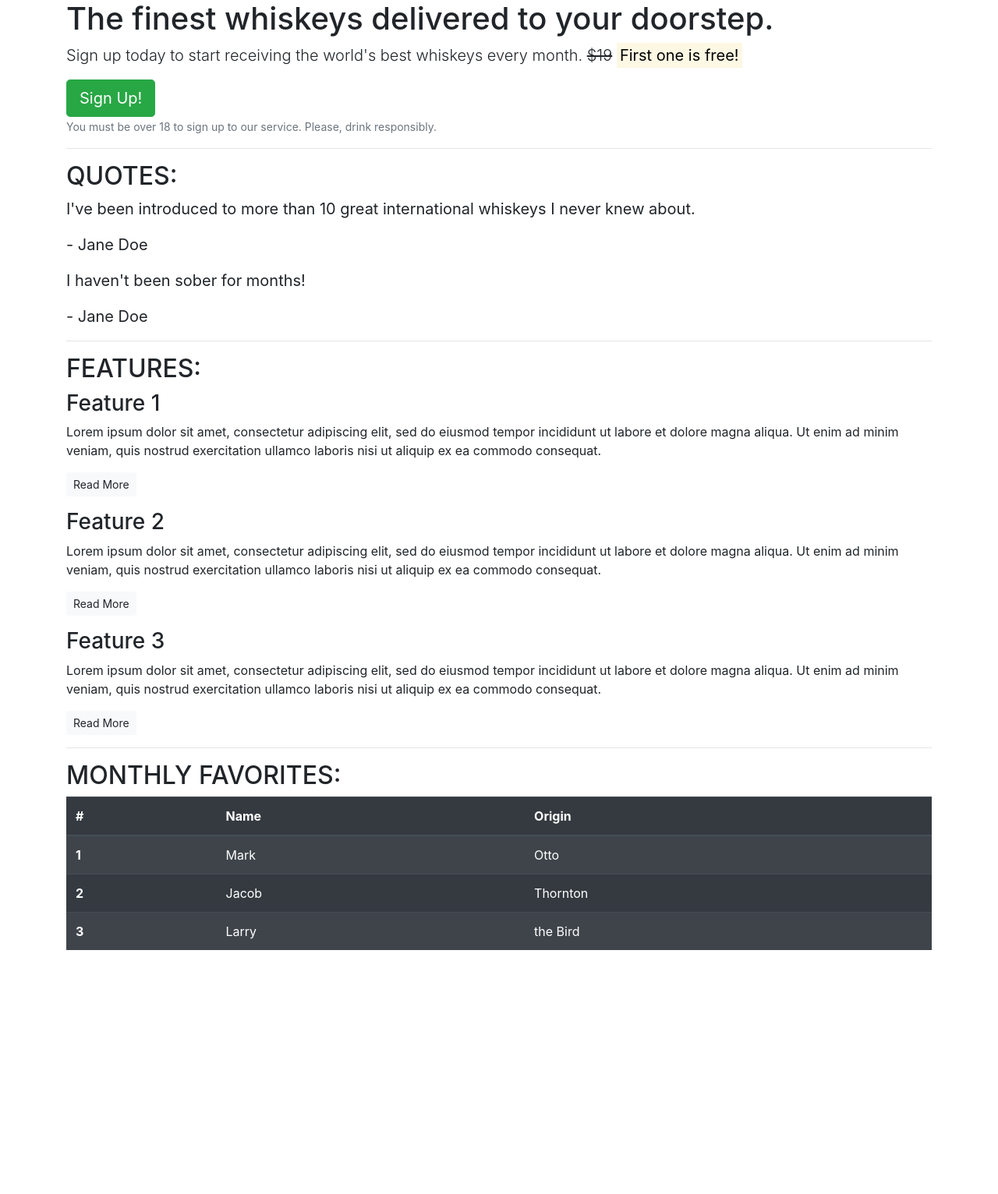
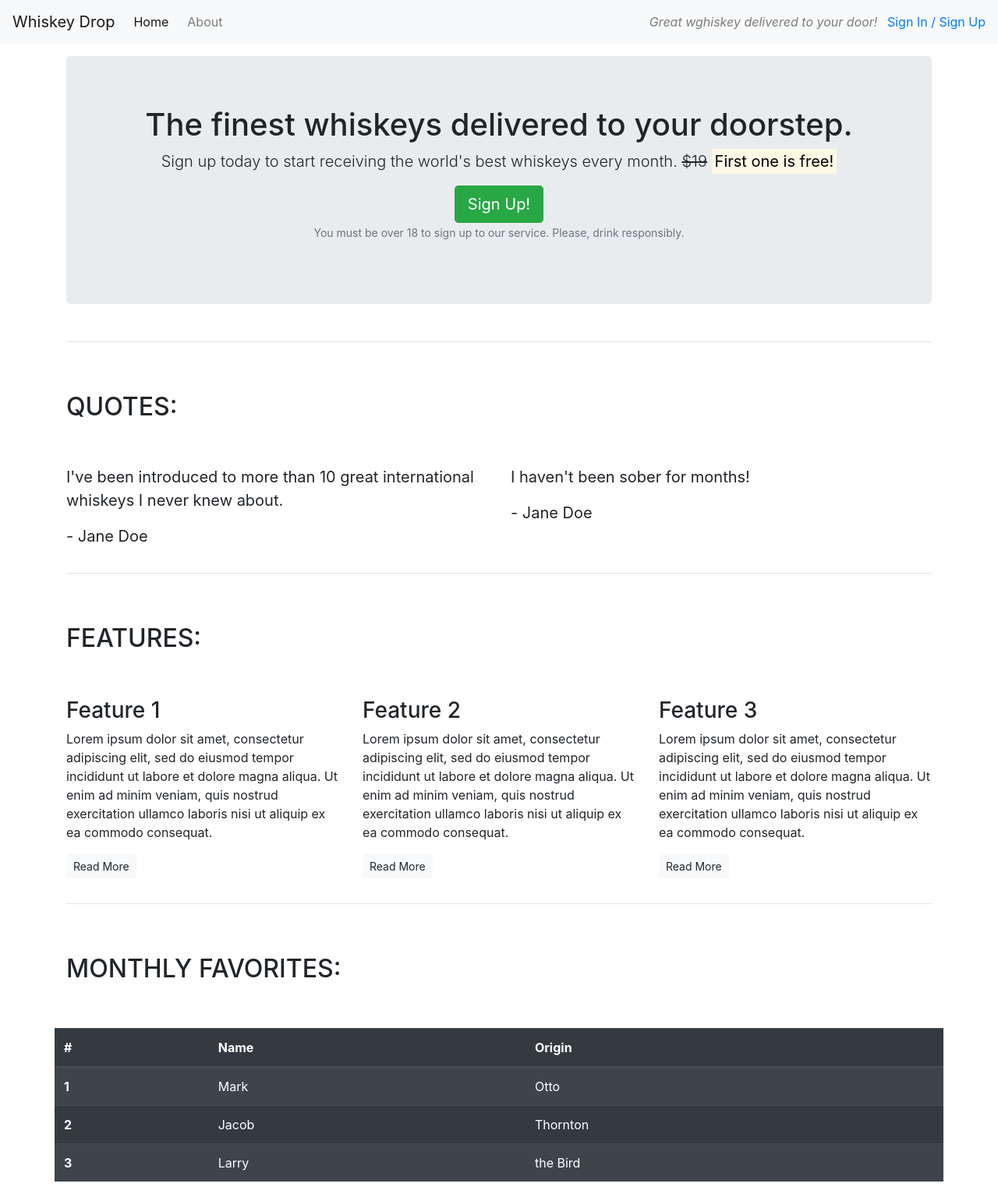
Before and after one commit to KimBergstroem/bootstrap-walkthrought, a website: page index.html in a window 1280 px wide. Shown: the whole page at 78% size. Before the commit the page ends 1235 px from the top, so only its background shows below. Drawn offline with nearby package versions, Linux system fonts and the light colour scheme.

Commit message:
Add: navbar with 4 a tags and styled it

```diff
--- a/index.html
+++ b/index.html
@@ -14,57 +14,106 @@
 </head>
 
 <body>
+    <nav class="navbar navbar-light bg-light navbar-expand-sm">
+        <a href="" class="navbar-brand">Whiskey Drop</a>
+        <ul class="navbar-nav mr-auto">
+            <li class="active nav-item mr-2"><a class="nav-link" href="nav-link" href="/home">Home</a></li>
+            <li class="nav-item mr-2"><a class="nav-link" href="nav-link" href="/about">About</a></li>
+            <li class="nav-item mr-2 d-block d-sm-none"><a class="nav-link" href="nav-link" href="/login">Sign In / Sign
+                    Up</a></li>
+        </ul>
+        <div class="d-none d-md-block">
+            <p class="navbar-text my-auto mr-2"><i>Great wghiskey delivered to your door!</i></p>
+            <a href="/login">Sign In / Sign Up</a>
+        </div>
+    </nav>
     <article class="container">
         <!-- Callout -->
-        <section class="callout">
+        <div class="row">
+            <div class="col-12">
+                <section class="callout jumbotron mt-3 text-center">
                     <h1>The finest whiskeys delivered to your doorstep.</h1>
-            <p class="lead">Sign up today to start receiving the world's best whiskeys every month. <s>$19</s>
+                    <p class="lead">Sign up today to start receiving the world's best whiskeys every month. <s
+                            class="d-none d-sm-inline">$19</s>
+                        <span class="d-inline d-sm-none"><br></span>
                         <strong><mark>First one is free!</mark></strong></p>
                     <button class="btn btn-success btn-lg">Sign Up!</button>
                     <p class="text-muted"><small>You must be over 18 to sign up to our service. Please, drink
                             responsibly.</small></p>
                 </section>
+            </div>
+        </div>
         <!-- /.callout -->
         <hr>
 
         <!-- Quotes -->
         <section class="quotes">
+            <div class="row">
+                <div class="col-12 my-5">
                     <h2 class="text-uppercase">Quotes:</h2>
+                </div>
+            </div>
+            <div class="row">
+                <div class="col-12 col-md-6">
                     <blockquote class="blockquote">
                         <p>I've been introduced to more than 10 great international whiskeys I never knew about.</p>
                         <p>- Jane Doe</p>
                     </blockquote>
+                </div>
+                <div class="col-12 col-md-6">
                     <blockquote class="blockquote">
                         <p>I haven't been sober for months!</p>
                         <p>- Jane Doe</p>
                     </blockquote>
+                </div>
         </section>
         <!-- /.quotes -->
         <hr>
 
         <!-- Features -->
         <section class="features">
+            <div class="row">
+                <div class="col-12 my-5">
                     <h2 class="text-uppercase">Features:</h2>
+                </div>
+            </div>
+            <div class="row">
+                <div class="col-12 col-md-6 col-lg-4">
                     <div class="feature">
                         <h3>Feature 1</h3>
-                <p>Lorem ipsum dolor sit amet, consectetur adipiscing elit, sed do eiusmod tempor incididunt ut labore
-                    et dolore magna aliqua. Ut enim ad minim veniam, quis nostrud exercitation ullamco laboris nisi ut
+                        <p>Lorem ipsum dolor sit amet, consectetur adipiscing elit, sed do eiusmod tempor incididunt ut
+                            labore
+                            et dolore magna aliqua. Ut enim ad minim veniam, quis nostrud exercitation ullamco laboris
+                            nisi
+                            ut
                             aliquip ex ea commodo consequat.</p>
                         <p><a class="btn btn-sm btn-light" href="#">Read More</a></p>
                     </div>
+                </div>
+                <div class="col-12 col-md-6 col-lg-4">
                     <div class="feature">
                         <h3>Feature 2</h3>
-                <p>Lorem ipsum dolor sit amet, consectetur adipiscing elit, sed do eiusmod tempor incididunt ut labore
-                    et dolore magna aliqua. Ut enim ad minim veniam, quis nostrud exercitation ullamco laboris nisi ut
+                        <p>Lorem ipsum dolor sit amet, consectetur adipiscing elit, sed do eiusmod tempor incididunt ut
+                            labore
+                            et dolore magna aliqua. Ut enim ad minim veniam, quis nostrud exercitation ullamco laboris
+                            nisi
+                            ut
                             aliquip ex ea commodo consequat.</p>
                         <p><a class="btn btn-sm btn-light" href="#">Read More</a></p>
                     </div>
+                </div>
+                <div class="col-12 d-md-none d-lg-block col-lg-4">
                     <div class="feature">
                         <h3>Feature 3</h3>
-                <p>Lorem ipsum dolor sit amet, consectetur adipiscing elit, sed do eiusmod tempor incididunt ut labore
-                    et dolore magna aliqua. Ut enim ad minim veniam, quis nostrud exercitation ullamco laboris nisi ut
+                        <p>Lorem ipsum dolor sit amet, consectetur adipiscing elit, sed do eiusmod tempor incididunt ut
+                            labore
+                            et dolore magna aliqua. Ut enim ad minim veniam, quis nostrud exercitation ullamco laboris
+                            nisi
+                            ut
                             aliquip ex ea commodo consequat.</p>
                         <p><a class="btn btn-sm btn-light" href="#">Read More</a></p>
+                    </div>
+                </div>
             </div>
         </section>
         <!-- /.features -->
@@ -72,7 +121,10 @@
 
         <!-- Monthly favorites -->
         <section class="Monthly-favorites">
+            <div class="row">
+                <div class="col-12 my-5">
                     <h2 class="text-uppercase">Monthly favorites:</h2>
+                </div>
                 <table class="table table-striped table-dark">
                     <thead>
                         <tr>
@@ -100,6 +152,7 @@
                     </tbody>
                 </table>
             </div>
+            </div>
         </section>
         <!-- /.Monthly favorites -->
     </article>
```
Lines whose indentation alone changed are shown as unchanged.
